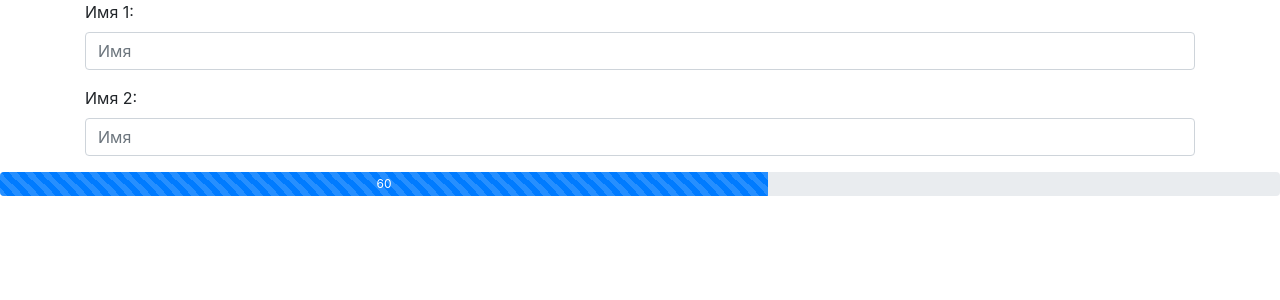
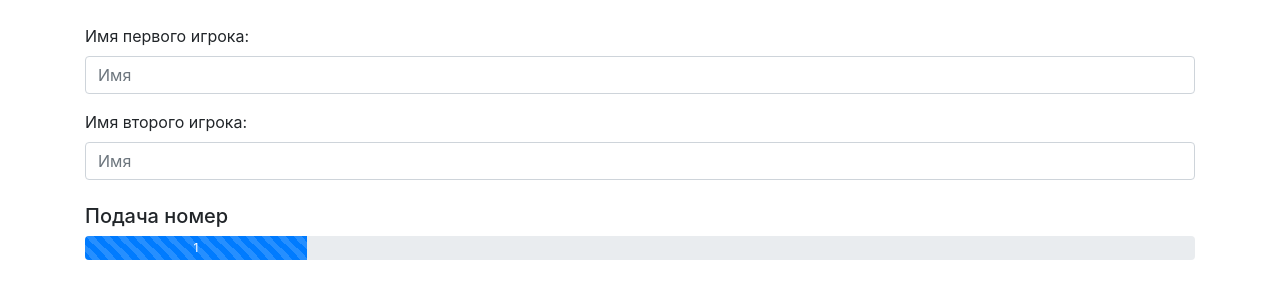
Before and after one commit to slavocado/first-projects, a Vue app in the folder tenniscore/: page / in a window 1280 px wide. Shown: the top 300 px of the page. Built offline with nearby package versions, Linux system fonts and the light colour scheme.

Commit message:
Refactor player name labels and add function for progress bar counter

```diff
--- a/tenniscore/src/App.vue
+++ b/tenniscore/src/App.vue
@@ -1,11 +1,12 @@
 <template>
   <div id="app">
-    <!--    Enter names of players  -->
+    <!--    Enter names of players and game settings  -->
     <b-container>
       <b-form-group
           id="input-group-1"
-          label="Имя 1:"
+          label="Имя первого игрока:"
           label-for="input-1"
+          class="mt-4"
       >
         <b-form-input
             id="input-1"
@@ -14,12 +15,10 @@
             placeholder="Имя"
         ></b-form-input>
       </b-form-group>
-    </b-container>
 
-    <b-container class="container">
       <b-form-group
           id="input-group-2"
-          label="Имя 2:"
+          label="Имя второго игрока:"
           label-for="input-2"
       >
         <b-form-input
@@ -29,9 +28,13 @@
             placeholder="Имя"
         ></b-form-input>
       </b-form-group>
+
+      <h5 class="mt-4">Подача номер</h5>
+      <b-progress :value="serviceNumber" :max="5" show-value animated height="1.5rem" class="mb-4"></b-progress>
+
     </b-container>
-    <!--    End enter names of players  -->
-    <b-progress :value="3" :max="5" show-progress animated height="1.5rem"></b-progress>
+    <!--    End enter names of players and game settings  -->
+
     <!--    Main part   -->
     <b-container>
       <b-row>
@@ -78,6 +81,14 @@
       score1: 0,
       score2: 0
     }
+  },
+  computed: {
+    // Return number of the current step
+    serviceNumber: function () {
+      if((this.score1 + this.score2) % 5 === 0){
+        return 1
+      } else return (this.score1 + this.score2) % 5 + 1
+    }
   }
 }
 </script>
```
